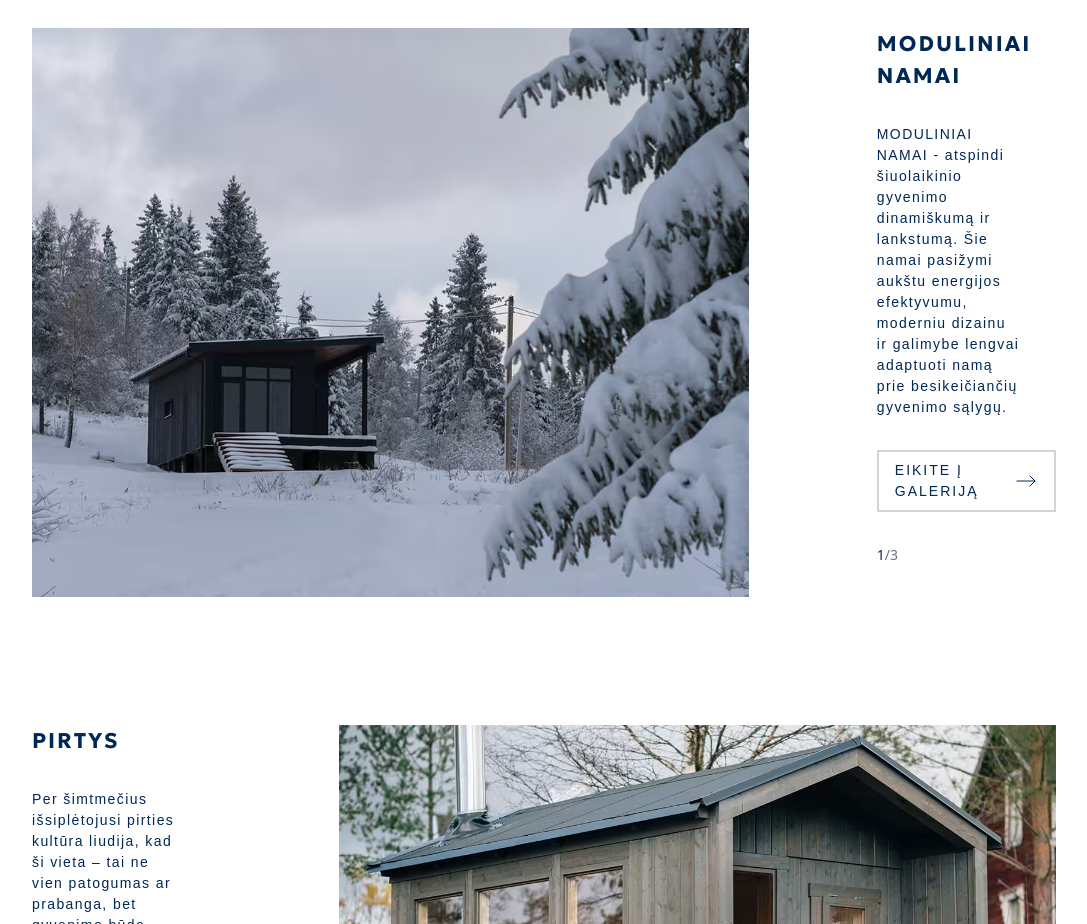
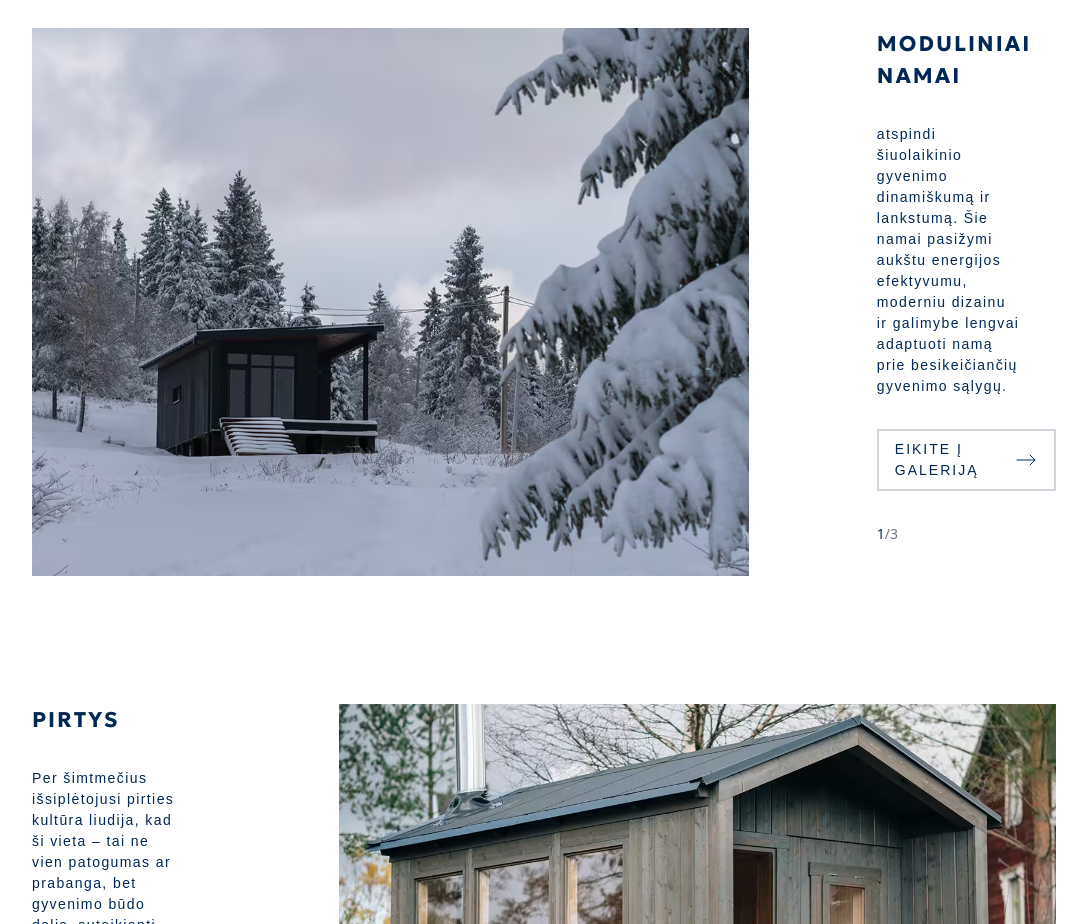
Before and after one commit to CappaCoppa/HYTTA, a SvelteKit app: page / in a window 1280 px wide. Shown: the part 900-1824 px from the top of the page, without its empty margins (96-1183 px from the left). Built offline with nearby package versions, Linux system fonts and the light colour scheme; a web font is replaced by a local one.

Commit message:
updated hero banner

```diff
--- a/src/routes/Works.svelte
+++ b/src/routes/Works.svelte
@@ -65,7 +65,7 @@ const pirtysArray = [
                 Moduliniai Namai
             </h2>
             <p class="font-secondary text-a md:text-p md:w-[80%] text-primary tracking-widest">
-                <span class="uppercase">Moduliniai namai</span> - atspindi šiuolaikinio gyvenimo dinamiškumą ir lankstumą.  Šie namai pasižymi aukštu energijos efektyvumu, moderniu dizainu ir galimybe lengvai adaptuoti namą prie besikeičiančių gyvenimo sąlygų.
+            atspindi šiuolaikinio gyvenimo dinamiškumą ir lankstumą.  Šie namai pasižymi aukštu energijos efektyvumu, moderniu dizainu ir galimybe lengvai adaptuoti namą prie besikeičiančių gyvenimo sąlygų.
             </p>
             <a href="/works/framed-houses" class="text-a md:text-p group border-2 border-gray-300 px-[16px] py-[8px] text-primary font-secondary uppercase tracking-[2px] flex gap-[8px] justify-center items-center stroke-primary hover:border-primary hover:bg-primary hover:text-secondary transition-all ease-in-out duration-700 hover:stroke-secondary">
                 Eikite į galeriją <spna class="group-hover:translate-x-2 transition-transform ease-in-out duration-700"><svg xmlns="http://www.w3.org/2000/svg" width="24" height="24" viewBox="0 0 24 24" fill="none">
```
